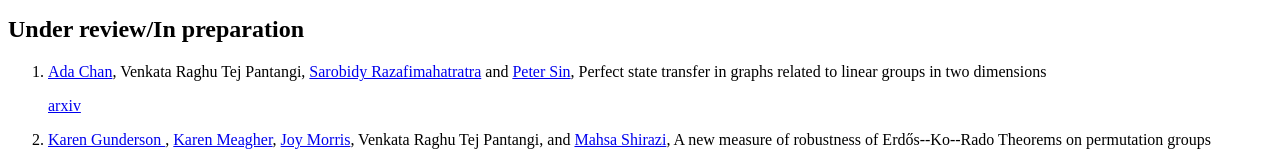
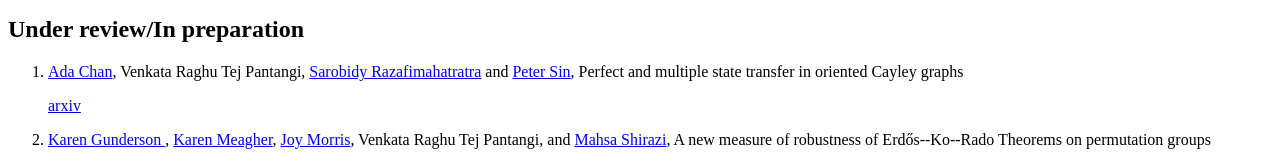
Before and after one commit to Venkatapantangi/Venkatapantangi.github.io, a plain HTML site: page index.html in a window 1280 px wide. Shown: the part 1636-1798 px from the top of the page. Drawn offline with Linux system fonts and the light colour scheme.

Commit message:
Update index.html

```diff
--- a/index.html
+++ b/index.html
@@ -97,7 +97,7 @@ Volume 59, September 2019, Pages 32-56.
  </ol>
  <h2>Under review/In preparation</h2>
   <ol>
- <li><a href="https://www.yorku.ca/ssachan/"target="_blank">Ada Chan</a>, Venkata Raghu Tej Pantangi, <a href=https://sarobidyraz.com/"target="_blank">Sarobidy Razafimahatratra</a>  and <a href="https://people.clas.ufl.edu/sin//"target="_blank">Peter Sin</a>, Perfect state transfer in graphs related to linear groups in two dimensions
+ <li><a href="https://www.yorku.ca/ssachan/"target="_blank">Ada Chan</a>, Venkata Raghu Tej Pantangi, <a href=https://sarobidyraz.com/"target="_blank">Sarobidy Razafimahatratra</a>  and <a href="https://people.clas.ufl.edu/sin//"target="_blank">Peter Sin</a>, Perfect and multiple state transfer in oriented Cayley graphs
 
  <p><a href="https://arxiv.org/abs/2510.09873"target="_blank">arxiv</a></p
    </li>
```
